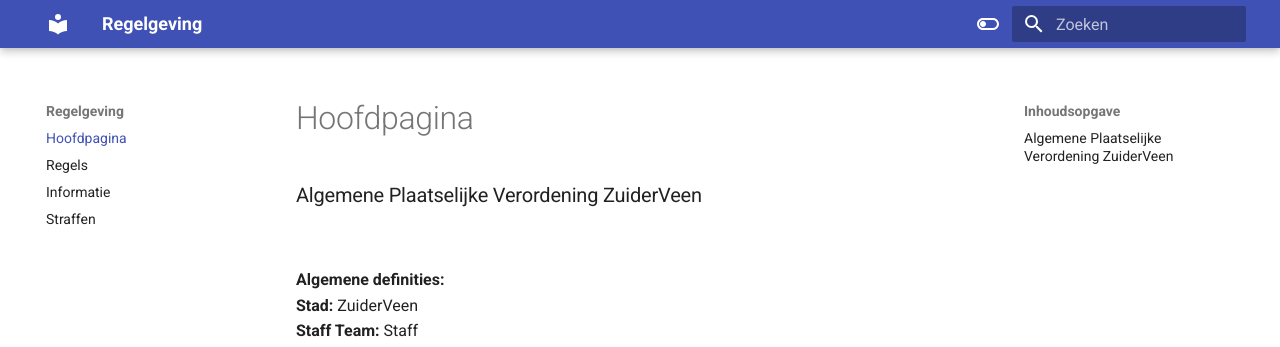
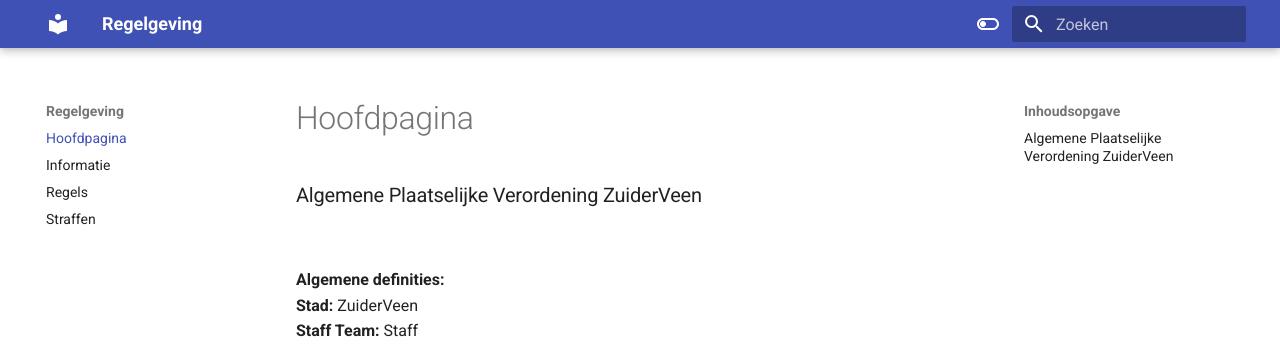
Before and after one commit to ZuiderVeenRP/apv, an MkDocs documentation site: the page built from docs/index.md, in a window 1280 px wide. Shown: the top 347 px of the page. Built offline with MkDocs 1.6.1 and Material for MkDocs 9.7.7, drawn with Linux system fonts in a browser that asks for light colours; comment, search, counter and statistics services are not loaded; part of the change alters nothing that is shown.

```diff
--- a/mkdocs.yml
+++ b/mkdocs.yml
@@ -36,6 +36,6 @@ extra_javascript:
   - javascripts/tables.js
 nav:
   - Hoofdpagina: index.md
+  - Informatie: informatie.md
   - Regels: algemeen.md
-  - Informatie: informatie.md
   - Straffen: straffen.md
```
